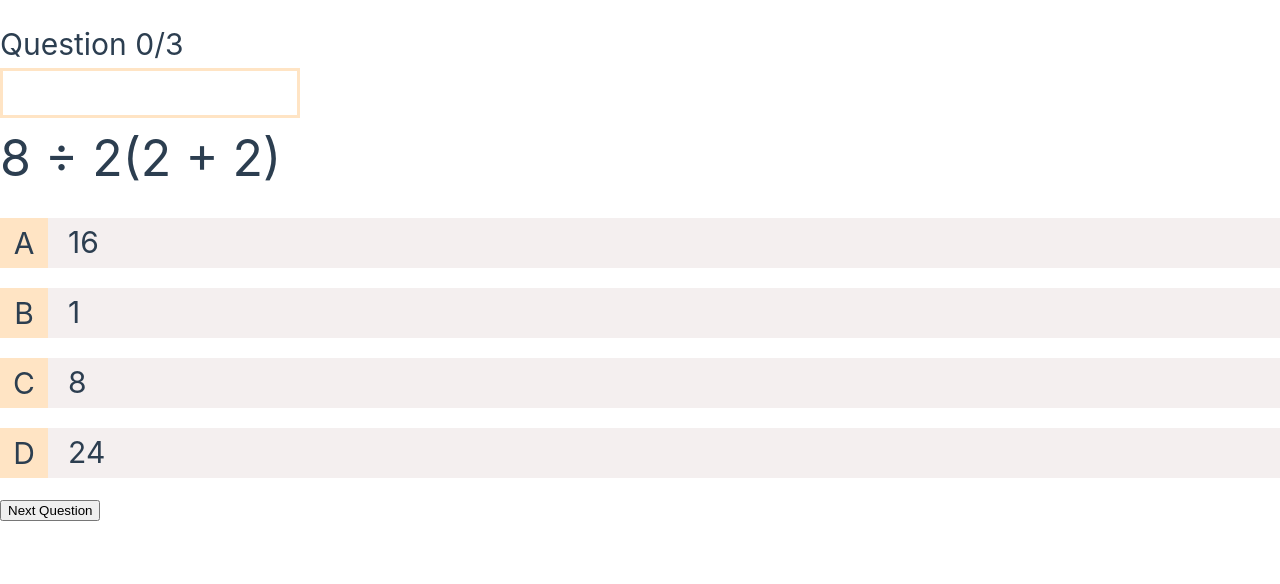
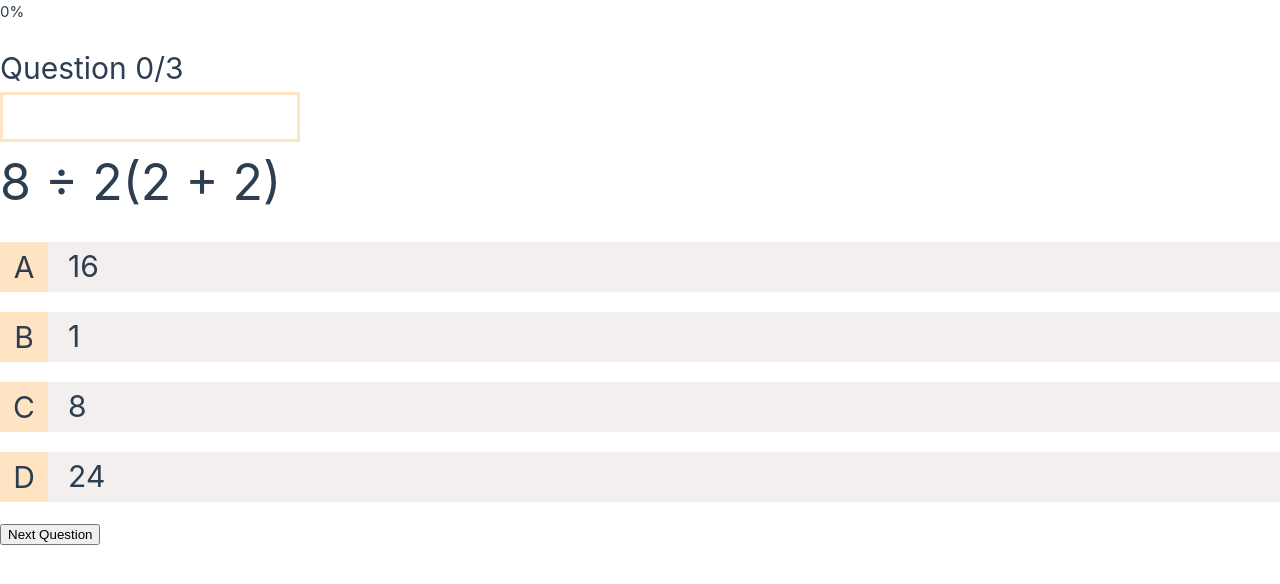
Before and after one commit to andriusmw/QuizesVueApp, a Vue app in the folder QuizApp/: page /quiz/1 in a window 1280 px wide. Shown: the top 584 px of the page. Built offline with nearby package versions, Linux system fonts and the light colour scheme.

Commit message:
percentage

```diff
--- a/QuizApp/src/views/QuizView.vue
+++ b/QuizApp/src/views/QuizView.vue
@@ -30,13 +30,16 @@ const questionStatus = computed(() => {
     return `${currentQuestionIndex.value}/${quiz.questions.length}`
 })
 
-
+const barPercentage = computed(() => {
+    return `${currentQuestionIndex.value/quiz.questions.length * 100}%`
+    // This is the math operation for obtaining the % of completion but using variables
+} )
 
 </script>
 
 <template>
     <div>
-
+       {{barPercentage}}
         <QuizHeader
         :questionStatus="questionStatus"
         />
```
